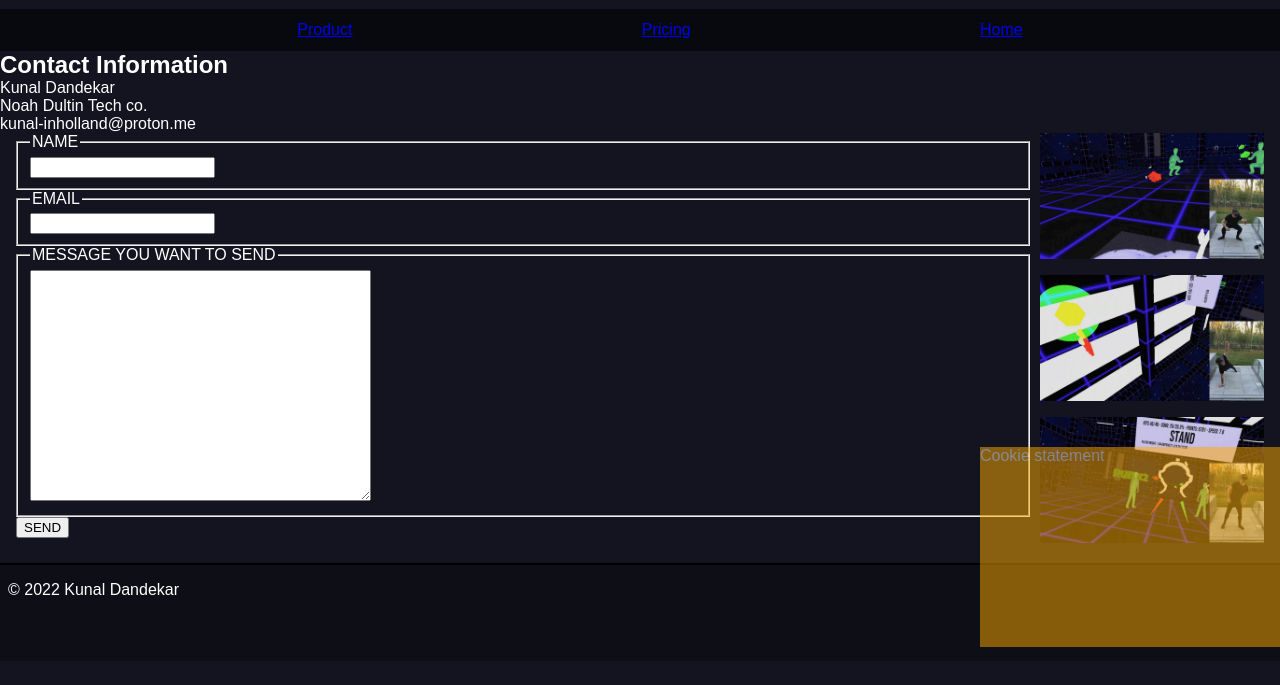
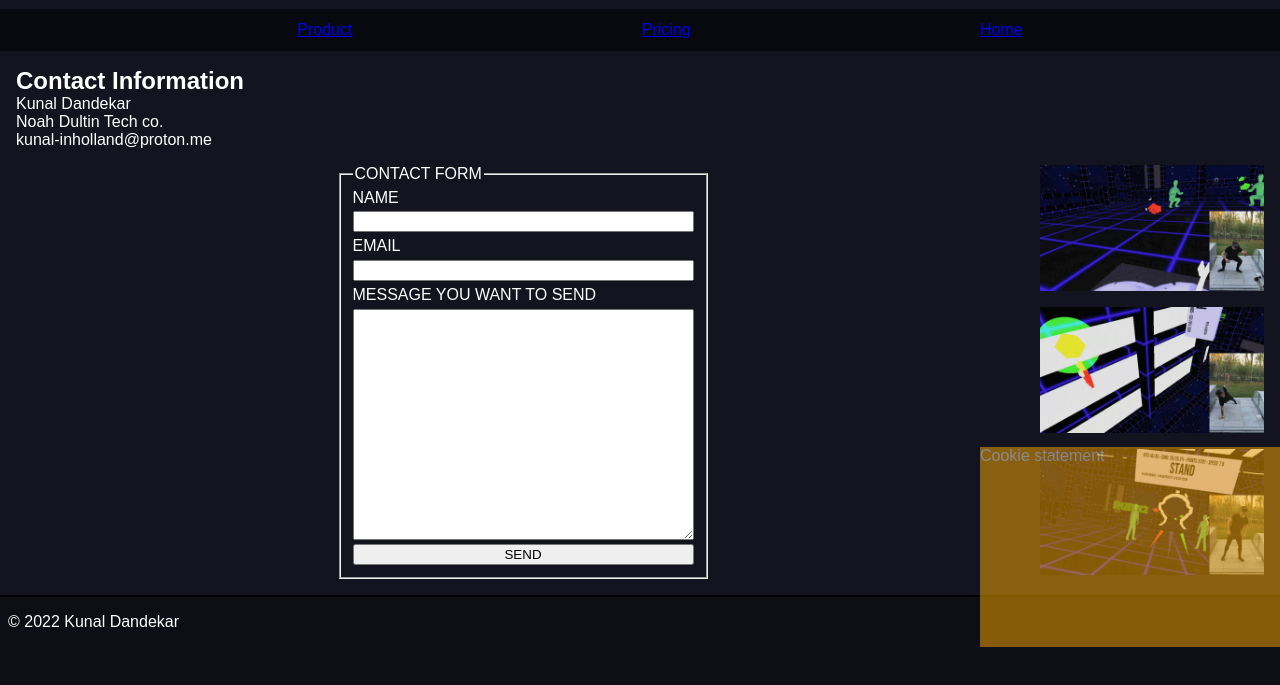
Before and after one commit to kunal-inholland/kunal-inholland, a plain HTML site: page contact.html in a window 1280 px wide. Shown: the part 153-838 px from the top of the page. Before the commit the page ends 814 px from the top, so only its background shows below. Drawn offline with Linux system fonts and the light colour scheme.

Commit message:
better form

```diff
--- a/contact.html
+++ b/contact.html
@@ -50,7 +50,7 @@
     </ul>
   </nav>
 
-  <section>
+  <section id="contact">
     <h2>
       Contact Information
     </h2>
@@ -62,22 +62,19 @@
   <main id="contact-main">
     <form>
       <fieldset>
-        <legend>NAME</legend>
+        <legend>CONTACT FORM</legend>
 
+        <label for="name">NAME</label>
         <input name="name" type="text">
+
+        <label for="email">EMAIL</label>
+        <input name="email" type="email">
+
+        <label for="inquiry">MESSAGE YOU WANT TO SEND</label>
+        <textarea name="inquiry" cols="40" rows="15"></textarea>
+
+        <input type="submit" value="SEND">
       </fieldset>
-      <fieldset>
-        <legend>EMAIL</legend>
-
-        <input name="email" type="email">
-      </fieldset>
-      <fieldset>
-        <legend>MESSAGE YOU WANT TO SEND</legend>
-
-        <textarea name="inquiry" cols="40" rows="15"></textarea>
-      </fieldset>
-
-      <input type="submit" value="SEND">
     </form>
 
     <aside id="products">
--- a/css/contact.css
+++ b/css/contact.css
@@ -2,8 +2,23 @@
   display: flex;
 }
 
+#contact {
+  padding: 1rem;
+}
+
 form {
   flex-grow: 1;
+  display: flex;
+  justify-content: center;
+}
+
+form>fieldset {
+  display: flex;
+  flex-direction: column;
+
+  width: min-content;
+
+  gap: 0.3rem;
 }
 
 
```
